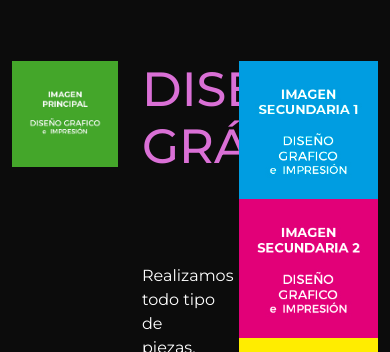
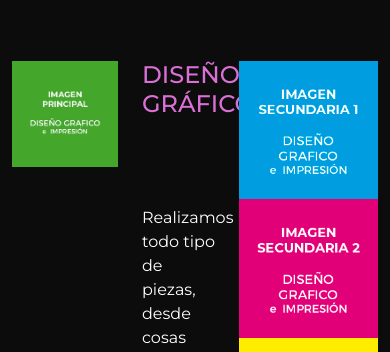
Before and after one commit to EstefaniaPastormerlo/ProyectoCoderDW, a website: page index.html in a window 390 px wide. Shown: the part 748-1100 px from the top of the page. Drawn offline with nearby package versions, Linux system fonts and the light colour scheme.

Commit message:
querys h2-h3

```diff
--- a/scss/components/_gallery.scss
+++ b/scss/components/_gallery.scss
@@ -19,10 +19,19 @@ h1 {
 h2 {
 	font-size: $size + 1;
 	@include titulos;
+	@media (max-width:992px) {
+		font-size: 2rem;
+	}
+	@media (max-width:768px) {
+		font-size: 1.5rem;
+	}
 }
 h3 {
 	font-size: $size;
 	@include titulos;
+	@media (max-width:768px) {
+		font-size: $size / 2;
+	}
 }
 strong {
 	font-size: $size;
```
Also changed, not shown: scss/styles.css, 1 other file.
